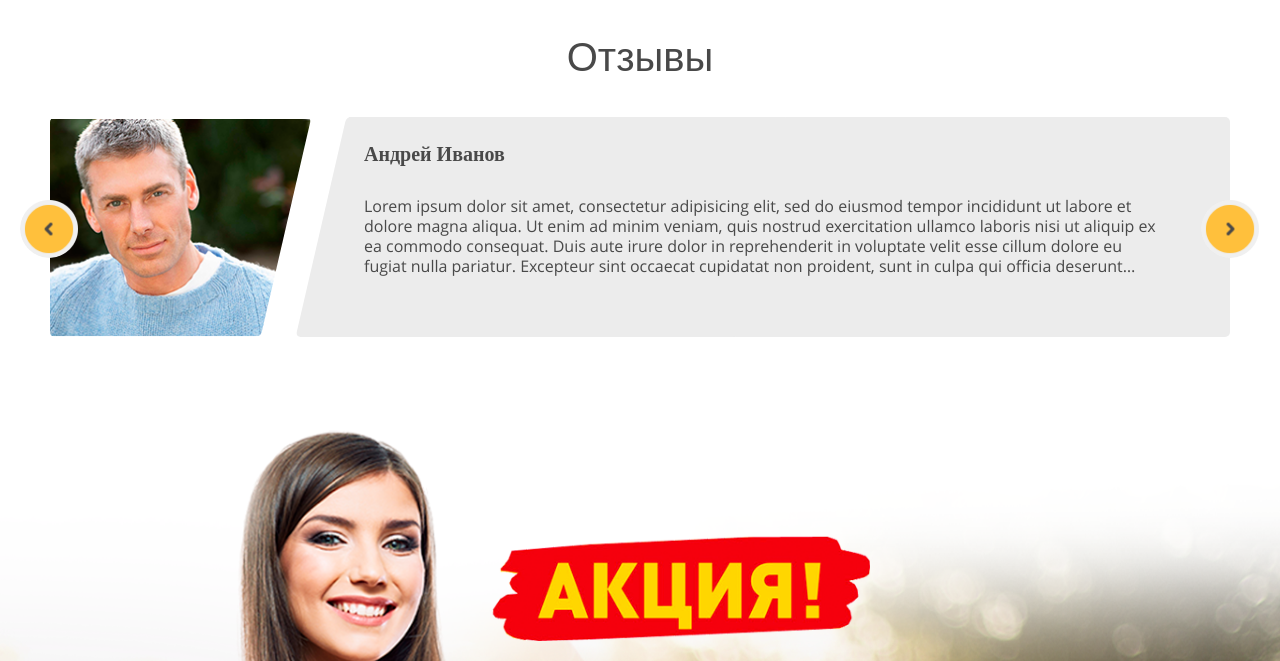
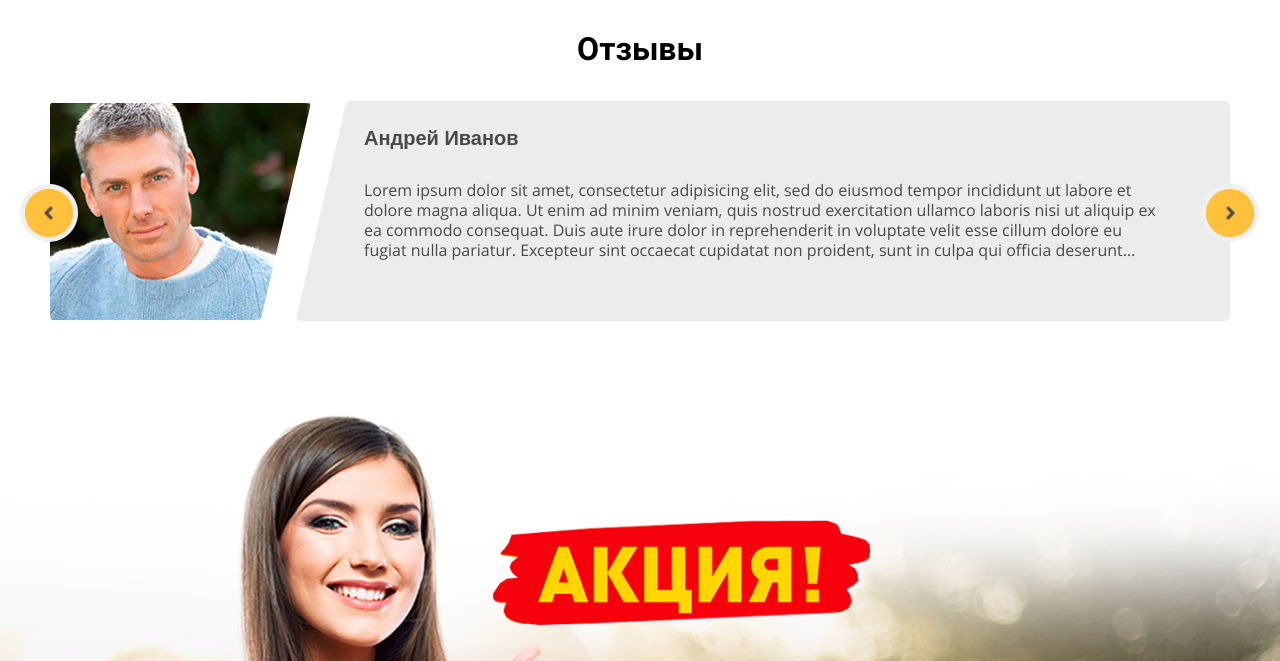
Before and after one commit to Sibi7/hotel, a website: page index.html in a window 1280 px wide. Shown: the part 3838-4499 px from the top of the page. Drawn offline with Linux system fonts and the light colour scheme.

Commit message:
add fix for fonts

```diff
--- a/app/sass/content/_contact.scss
+++ b/app/sass/content/_contact.scss
@@ -48,7 +48,7 @@
       transform: skew(-13deg);
     }
     h3{
-      font-family: "Gotham Pro";
+      font-family: "Gotham Pro", sans-serif;
       font-size: 40px;
       font-weight: 500;
       line-height: 40px;
--- a/app/sass/content/_reviews.scss
+++ b/app/sass/content/_reviews.scss
@@ -6,10 +6,9 @@
   width: 100%;
   h3{
     text-align: center;
-    color: #494949;
-    font-family: "Gotham Pro", sans-serif;
-    font-size: 40px;
-    font-weight: 500;
+    font-family: Roboto,sans-serif;
+    font-size: 2em;
+    font-weight: 600;
     line-height: 40px;
   }
   &__slider{
@@ -103,7 +102,7 @@
       margin-top: 0;
       margin-bottom: 30px;
       color: #494949;
-      font-family: "Gotham Pro";
+      font-family: "Gotham Pro", sans-serif;
       font-size: 20px;
       font-weight: 600;
     }
```
Also changed, not shown: css/styles.min.css.
